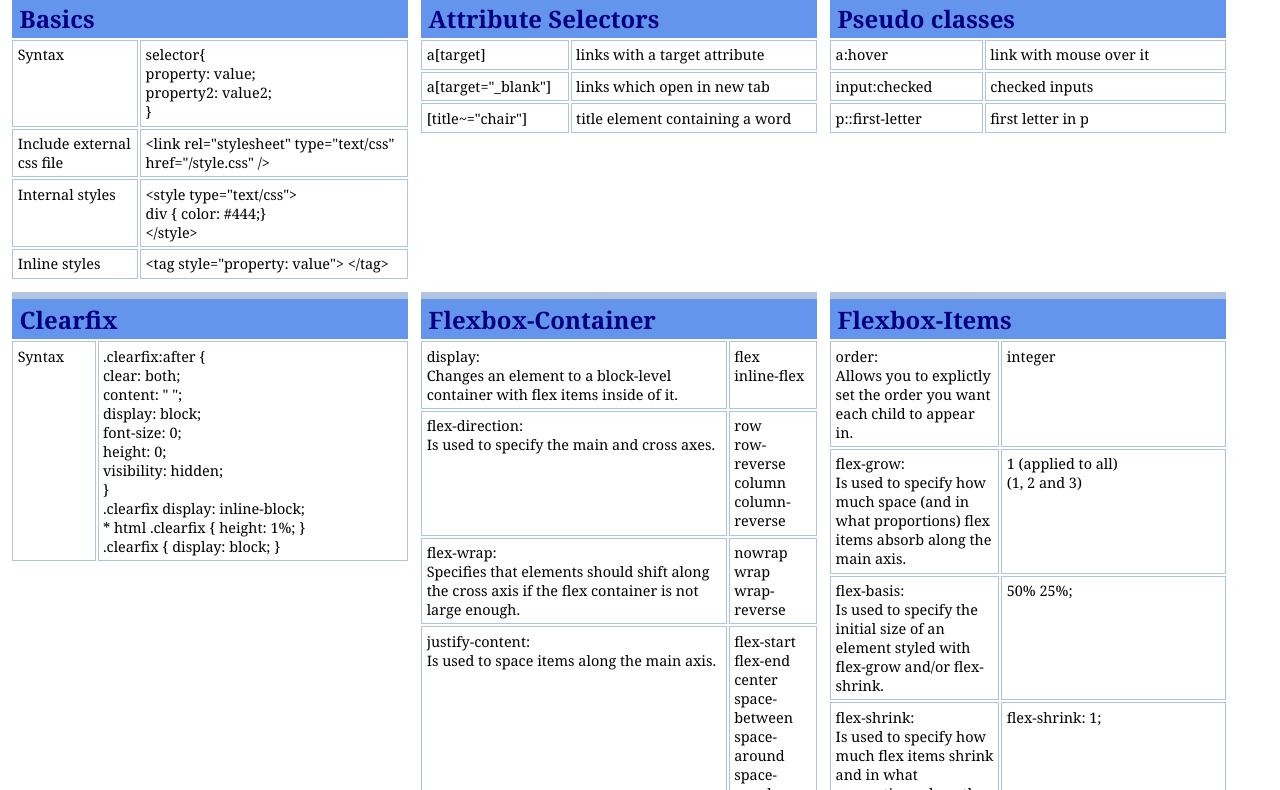
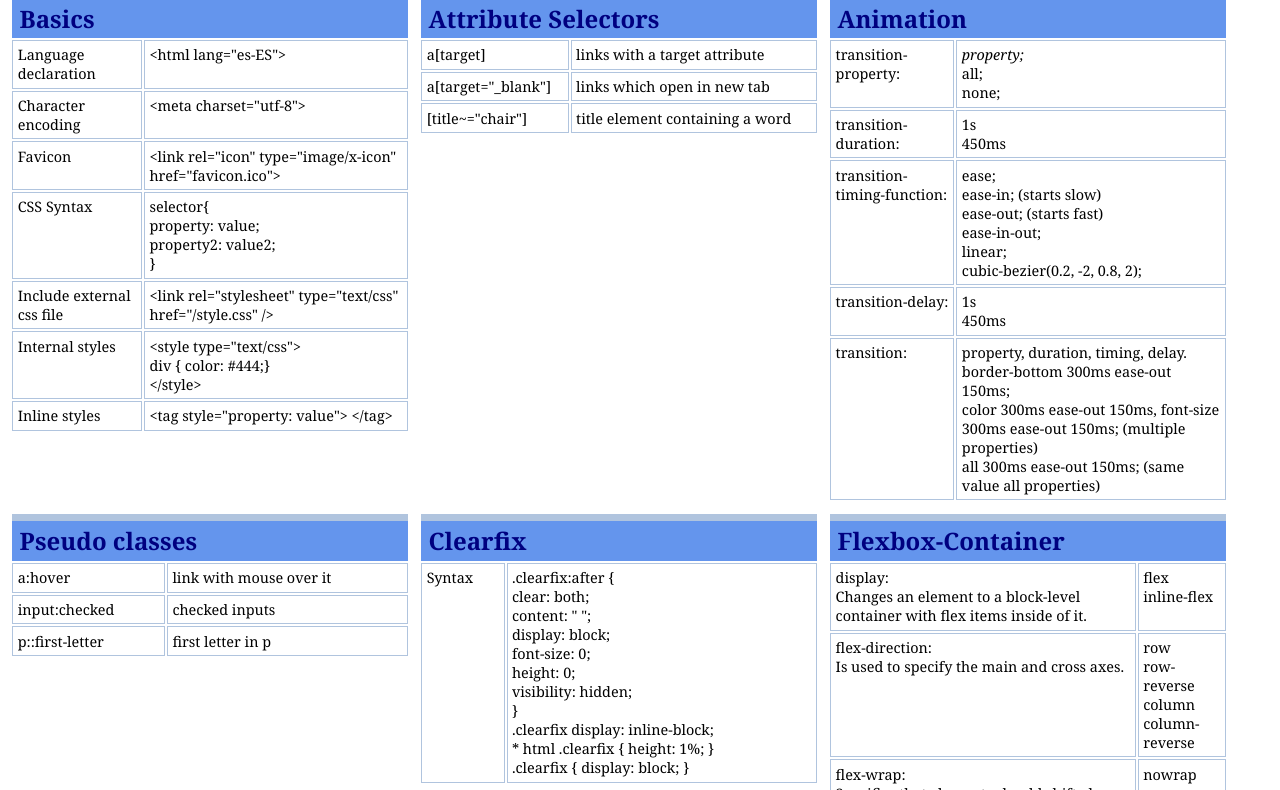
Before and after one commit to dratl/github.io, a plain HTML site: page css-cheatsheet/index.html in a window 1280 px wide. Shown: the part 78-868 px from the top of the page. Drawn offline with Linux system fonts and the light colour scheme.

Commit message:
Le ponemos animaciones a elementos como a, h1 y las imágenes del portafolio. Ajustamos algunos line-height

```diff
--- a/css-cheatsheet/index.html
+++ b/css-cheatsheet/index.html
@@ -5,7 +5,7 @@
         <link rel="stylesheet" href="./styles.css">
     </head>
     <body>
-        <h1>CSS Cheat Sheet</h1>
+        <h1>My Cheat Sheet</h1>
         <table>
             <thead>
                 <tr>
@@ -14,7 +14,19 @@
             </thead>
             <tbody>
                 <tr>
-                    <td>Syntax</td>
+                    <td>Language declaration</td>
+                    <td>&lt;html lang="es-ES"&gt;</td>
+                </tr>
+                <tr>
+                    <td>Character encoding</td>
+                    <td>&lt;meta charset="utf-8"&gt;</td>
+                </tr>
+                <tr>
+                    <td>Favicon</td>
+                    <td>&lt;link rel="icon" type="image/x-icon" href="favicon.ico"&gt;</td>
+                </tr>
+                <tr>
+                    <td>CSS Syntax</td>
                     <td>
                             selector{<br>
                             property: value;<br>
@@ -60,6 +72,57 @@
                 <tr>
                     <td>[title~="chair"]</td>
                     <td>title element containing a word</td>
+                </tr>
+            </tbody>
+        </table>
+        <table>
+            <thead>
+                <tr>
+                    <th colspan="2">Animation</th>
+                </tr>
+            </thead>
+            <tbody>
+                <tr>
+                    <td>transition-property:</td>
+                    <td>
+                        <i>property;</i><br>
+                        all;<br>
+                        none;
+                    </td>
+                </tr>
+                <tr>
+                    <td>transition-duration:</td>
+                    <td>
+                        1s<br>
+                        450ms<br>
+                    </td>
+                </tr>
+                <tr>
+                    <td>transition-timing-function:</td>
+                    <td>
+                        ease;<br>
+                        ease-in; (starts slow)<br>
+                        ease-out; (starts fast)<br>
+                        ease-in-out;<br>
+                        linear;<br>
+                        cubic-bezier(0.2, -2, 0.8, 2);
+                    </td>
+                </tr>
+                <tr>
+                    <td>transition-delay:</td>
+                    <td>
+                        1s<br>
+                        450ms<br>
+                    </td>
+                </tr>
+                <tr>
+                    <td>transition:</td>
+                    <td>
+                        property, duration, timing, delay.<br>
+                        border-bottom 300ms ease-out 150ms;<br>
+                        color 300ms ease-out 150ms, font-size 300ms ease-out 150ms; (multiple properties)<br>
+                        all 300ms ease-out 150ms; (same value all properties)
+                    </td>
                 </tr>
             </tbody>
         </table>
```
Also changed, not shown: estilos.css (+13 -3 lines).
